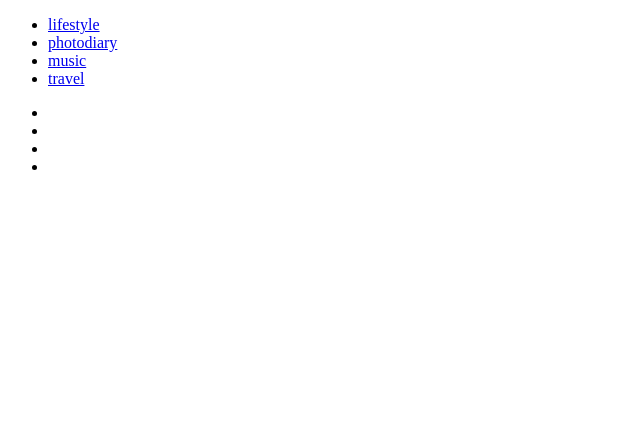
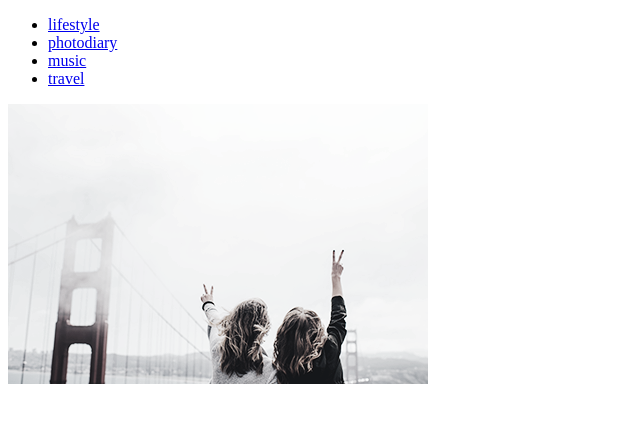
Before and after one commit to truealiser/for-homework, a plain HTML site: page dz_1/dz_1.html in a window 1280 px wide. Shown: the whole page, without its empty margins (0-640 px from the left). Drawn offline with Linux system fonts and the light colour scheme.

Commit message:
выгрузка картинок

```diff
--- a/dz_1/dz_1.html
+++ b/dz_1/dz_1.html
@@ -15,13 +15,12 @@
             <li> <a href="#" target="_blank" rel="noopener noreferrer">travel</a></li>
         </ul>
     </nav>
+    <main>
     <section>
-        <ul>
-            <li></li>
-            <li></li>
-            <li></li>
-            <li></li>
-        </ul>
+        <img src="./img/image.png" alt="Две счастливые девушки на фоне моста">
+
+
     </section>
+</main>
 </body>
 </html>
```
Also changed, not shown: dz_1/img/image копия 2.png (added), dz_1/img/image копия 3.png (added), dz_1/img/image копия.jpg (added), dz_1/img/image.png (added).
